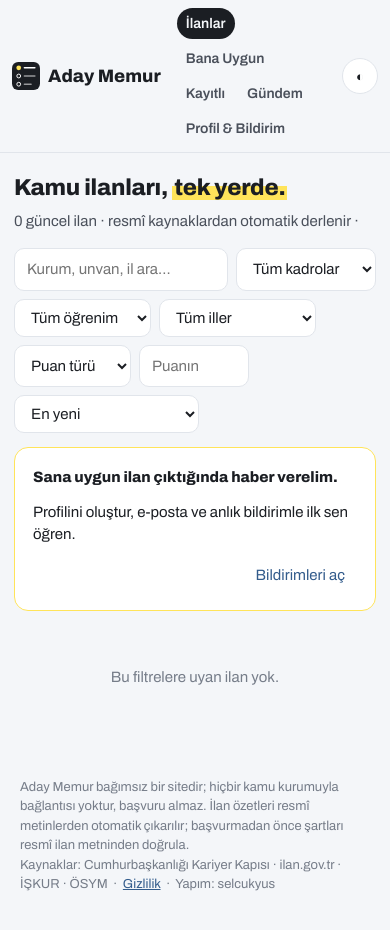
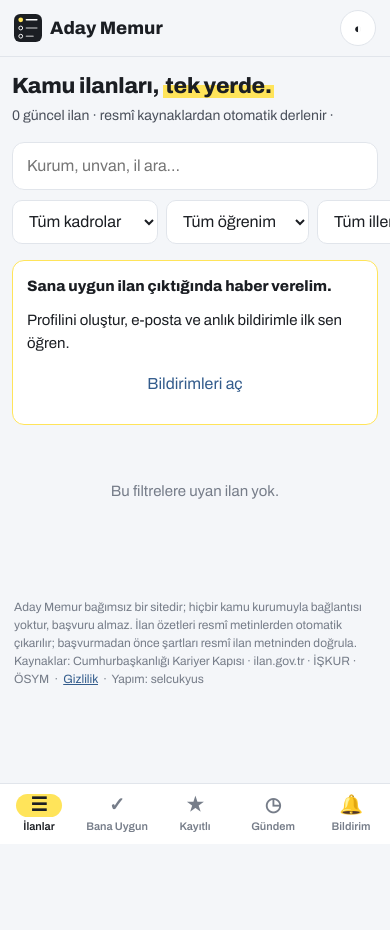
Before and after one commit to sinekvalesii/adaymemurweb, a plain HTML site: page site/index.html in a window 390 px wide. After the commit the page ends 844 px from the top, so only its background shows below. Drawn offline with Linux system fonts and the light colour scheme; no server answers.

Commit message:
Mobil öncelikli tasarım: alt sekme çubuğu, kaydırmalı filtreler, 44px dokunma alanları
Co-Authored-By: Claude Opus 5.5 <noreply@anthropic.com>
Claude-Session: https://claude.ai/code/session_01JzAu4wHchwGNeLwhDTFj1g

```diff
--- a/site/app.js
+++ b/site/app.js
@@ -90,12 +90,12 @@ const ilSirali = () => Object.entries(IL).sort((a,b)=>a[1].localeCompare(b[1],"t
 function vIlanlar() {
   const ilObj = Object.fromEntries(ilSirali());
   $("#ana").innerHTML = `<h1>Kamu ilanları, <span class="vurgu">tek yerde.</span></h1><p class="alt">${ILANLAR.length} güncel ilan · resmî kaynaklardan otomatik derlenir · ${GUNCEL ? "güncelleme " + new Date(GUNCEL).toLocaleString("tr-TR",{hour:"2-digit",minute:"2-digit",day:"numeric",month:"short"}) : ""}</p>
-  <div class="arac"><input type="search" id="f-arama" placeholder="Kurum, unvan, il ara…" value="${esc(filtre.arama)}">
+  <input type="search" id="f-arama" class="ara" placeholder="Kurum, unvan, il ara…" value="${esc(filtre.arama)}"><div class="arac filtreler">
   <select id="f-tur">${secenek(TUR, filtre.tur, "Tüm kadrolar")}</select>
   <select id="f-egitim">${secenek(EG, filtre.egitim, "Tüm öğrenim")}</select>
   <select id="f-il">${secenek(ilObj, filtre.il, "Tüm iller")}</select>
   <select id="f-puanTuru">${secenek(Object.fromEntries(PUAN.map(p=>[p,"KPSS "+p])), filtre.puanTuru, "Puan türü")}</select>
-  <input id="f-puan" type="number" step="0.01" placeholder="Puanın" style="width:110px" value="${esc(filtre.puan)}">
+  <input id="f-puan" type="number" inputmode="decimal" step="0.01" placeholder="Puanın" style="width:110px" value="${esc(filtre.puan)}">
   <select id="f-siralama">${secenek({sonGun:"Son başvurusu yakın",kadro:"En çok kadro"}, filtre.siralama, "En yeni")}</select></div>${!oku("am_abone", null) ? `<div class="panel tanit"><b>Sana uygun ilan çıktığında haber verelim.</b> Profilini oluştur, e-posta ve anlık bildirimle ilk sen öğren. <a class="b ana kucuk" href="#/profil">Bildirimleri aç</a></div>` : ""}<div id="liste"></div>`;
   const ciz = () => { const l = filtrele(ILANLAR); $("#liste").innerHTML = l.length ? l.slice(0,300).map(i => kart(i, profilVar() ? uygunluk(i, profil) : null)).join("") : `<p class="bos">Bu filtrelere uyan ilan yok.</p>`; };
   for (const k of Object.keys(filtre)) { const el = $("#f-" + k); if (el) el.addEventListener("input", () => { filtre[k] = el.value; ciz(); }); }
@@ -121,7 +121,7 @@ async function vIlan(id) {
     <p><b>Son başvuru:</b> ${i.sonBasvuru ? `${tarih(i.sonBasvuru)} ${k!==null ? `(${k<0?"süresi doldu":k===0?"bugün":k+" gün kaldı"})` : ""}` : "İlan metninde"}<br>
     <b>KPSS:</b> ${i.kpssGerekli===false ? "Şart yok" : i.kpss.length ? i.kpss.map(x=>x.min?`${x.tur} ≥ ${x.min}`:x.tur).join(", ") : "İlan metninde"}<br>
     <b>Kadro yeri:</b> ${i.iller.length ? i.iller.map(x=>IL[x]).join(", ") : "Türkiye geneli / ilan metninde"}${i.unvanlar?.length ? `<br><b>Unvanlar:</b> ${esc(i.unvanlar.slice(0,12).join(", "))}` : ""}</p>
-    <div class="arac"><a class="b ana" style="text-decoration:none" href="${esc(i.url)}" target="_blank" rel="noopener">Resmî ilana git ↗</a>
+    <div class="arac eylem"><a class="b ana" style="text-decoration:none" href="${esc(i.url)}" target="_blank" rel="noopener">Resmî ilana git ↗</a>
     <button class="b" id="kaydet">${kayitli ? "Kaydedildi ✓" : "Kaydet"}</button>
     ${i.sonBasvuru ? `<a class="b" style="text-decoration:none" target="_blank" rel="noopener" href="https://calendar.google.com/calendar/render?action=TEMPLATE&text=${encodeURIComponent("Son başvuru: " + i.baslik)}&dates=${i.sonBasvuru.replace(/-/g,"")}/${i.sonBasvuru.replace(/-/g,"")}">Takvime ekle</a>` : ""}</div></div>
     ${u ? `<div class="panel"><h2>Sana uygun mu? <span class="etiket e-${u.durum}">${{UYGUN:"Uygunsun",KONTROL:"Kontrol et",DEGIL:"Uygun değil"}[u.durum]}</span></h2><ul class="gerekce">${u.g.map(([s,m]) => `<li>${s==="E"?"✅":s==="H"?"❌":"⚠️"} ${esc(m)}</li>`).join("")}</ul></div>` : `<div class="panel">Profilini oluşturursan bu ilanın şartlarını seninle karşılaştırırız. <a href="#/profil">Profil oluştur</a></div>`}
@@ -156,7 +156,7 @@ function vProfil() {
   <div class="panel"><h2>Profil</h2><div class="izgara">
    <label>Öğrenim düzeyi<select id="p-egitim">${secenek(EG, profil.egitim, "Seç")}</select></label>
    <label>Bölüm (varsa)<input id="p-bolum" value="${esc(profil.bolum)}" placeholder="ör. Bilgisayar Mühendisliği"></label>
-   ${PUAN.map(p => `<label>KPSS ${p} puanın<input type="number" step="0.001" data-puan="${p}" value="${profil.puanlar?.[p] ?? ""}" placeholder="yoksa boş bırak"></label>`).join("")}
+   ${PUAN.map(p => `<label>KPSS ${p} puanın<input type="number" step="0.001" data-puan="${p}" inputmode="decimal" value="${profil.puanlar?.[p] ?? ""}" placeholder="yoksa boş bırak"></label>`).join("")}
   </div><label style="margin-top:12px">Çalışmak istediğin iller (boş = tüm Türkiye)</label><div class="iller">${ilSirali().map(([k,v]) => `<label><input type="checkbox" value="${k}" ${profil.iller.includes(k)?"checked":""}>${v}</label>`).join("")}</div>
   <div class="arac" style="margin-top:12px"><button class="b ana" id="p-kaydet">Profili kaydet</button></div></div>
   <div class="panel"><h2>Yeni ilan bildirimi</h2><p>Sana uygun yeni bir ilan yayımlandığında e-posta ve tarayıcı/telefon bildirimi gönderelim.</p>
--- a/site/index.html
+++ b/site/index.html
@@ -15,11 +15,11 @@
 <header class="ust">
   <a class="marka" href="#/"><img src="favicon.svg" alt=""><b>Aday Memur</b></a>
   <nav>
-    <a href="#/" data-s="ilanlar">İlanlar</a>
-    <a href="#/uygun" data-s="uygun">Bana Uygun</a>
-    <a href="#/kayitli" data-s="kayitli">Kayıtlı</a>
-    <a href="#/gundem" data-s="gundem">Gündem</a>
-    <a href="#/profil" data-s="profil">Profil & Bildirim</a>
+    <a href="#/" data-s="ilanlar"><i>☰</i><span>İlanlar</span></a>
+    <a href="#/uygun" data-s="uygun"><i>✓</i><span>Bana Uygun</span></a>
+    <a href="#/kayitli" data-s="kayitli"><i>★</i><span>Kayıtlı</span></a>
+    <a href="#/gundem" data-s="gundem"><i>◷</i><span>Gündem</span></a>
+    <a href="#/profil" data-s="profil"><i>🔔</i><span>Bildirim</span></a>
   </nav>
   <button id="tema" aria-label="Tema">◐</button>
 </header>
--- a/site/style.css
+++ b/site/style.css
@@ -56,3 +56,42 @@ label input,label select{width:100%;margin-top:4px}
 a.b{display:inline-block;text-decoration:none}
 button.b:disabled{opacity:.6;cursor:wait}
 .durum{color:var(--ok)}
+/* ---- Mobil öncelikli düzen ---- */
+html{-webkit-text-size-adjust:100%}
+body{overflow-x:hidden}
+input,select,button.b,a.b{min-height:44px;font-size:16px}
+.ara{width:100%;margin-bottom:10px;min-height:48px;border-radius:12px;padding:10px 14px}
+nav a i{font-style:normal;display:none}
+.kart,.panel{overflow-wrap:anywhere}
+.metin{max-height:none}
+.izgara label input,.izgara label select{width:100%}
+@media(max-width:760px){
+  body{padding-bottom:calc(68px + env(safe-area-inset-bottom))}
+  .ust{padding:10px 14px;padding-top:calc(10px + env(safe-area-inset-top));gap:10px;flex-wrap:nowrap}
+  .marka{flex:1}
+  nav{position:fixed;left:0;right:0;bottom:0;z-index:10;background:var(--sheet);border-top:1px solid var(--line);display:grid;grid-template-columns:repeat(5,1fr);gap:0;padding:4px 0 calc(4px + env(safe-area-inset-bottom))}
+  nav a{display:flex;flex-direction:column;align-items:center;gap:1px;padding:6px 2px;border-radius:0;font-size:11px;font-weight:600;color:var(--ink3)}
+  nav a i{display:block;font-size:19px;line-height:1.2}
+  nav a.on{background:none;color:var(--ink)}
+  nav a.on i{background:var(--marker);color:#1B1E23;border-radius:999px;padding:0 14px}
+  main{padding:12px 12px 20px}
+  h1{font-size:22px;line-height:1.25}
+  .alt{font-size:14px}
+  .filtreler{flex-wrap:nowrap;overflow-x:auto;margin:0 -12px 12px;padding:0 12px 4px;scrollbar-width:none}
+  .filtreler::-webkit-scrollbar{display:none}
+  .filtreler select,.filtreler input{flex:none;max-width:70vw}
+  .kart{padding:12px 14px;border-radius:12px}
+  .bas{font-size:15px}
+  .panel{padding:14px;border-radius:12px}
+  .tanit{flex-direction:column;align-items:stretch}
+  .kucuk{margin-left:0;text-align:center}
+  .eylem{position:sticky;bottom:calc(68px + env(safe-area-inset-bottom));background:var(--sheet);padding:8px 0;margin:0;z-index:4}
+  .eylem>*{flex:1;text-align:center}
+  .izgara{grid-template-columns:1fr 1fr}
+  .izgara label:nth-child(-n+2){grid-column:1/-1}
+  .iller{max-height:220px}
+  .iller label{padding:8px 10px}
+  #p-eposta{min-width:0;width:100%}
+  .panel .arac>button.b,.panel .arac>a.b{flex:1}
+  footer{padding:0 14px;font-size:12px}
+}
```
